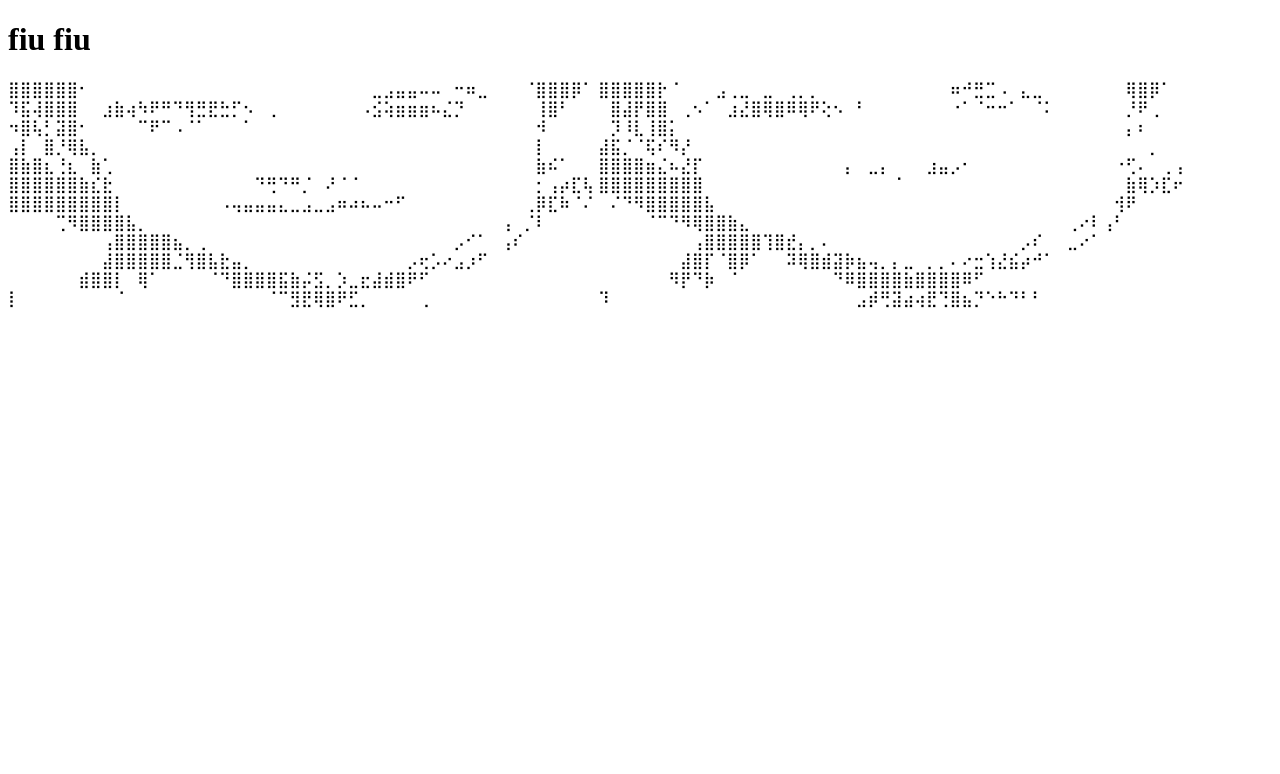
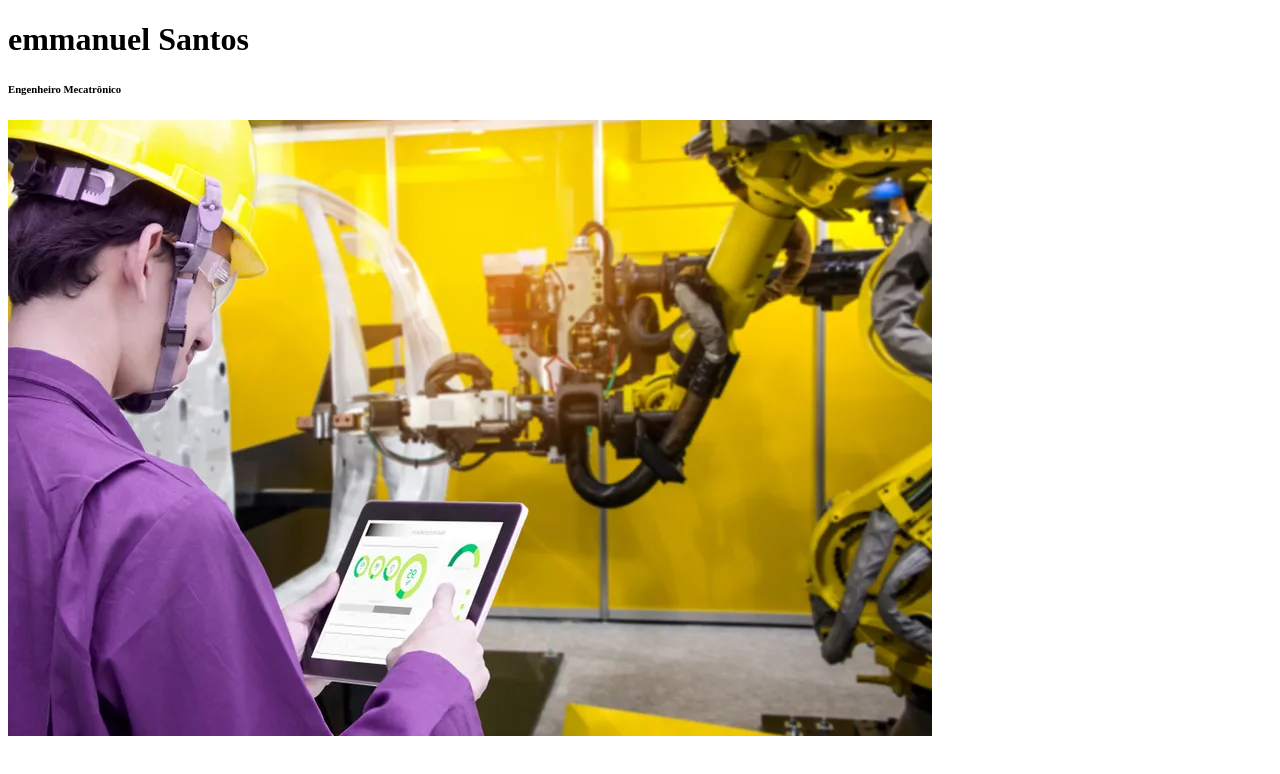
Before and after one commit to Emmano-KS/Emmano-KS.github.io, a plain HTML site: page index.html in a window 1280 px wide. Drawn offline with Linux system fonts and the light colour scheme.

Commit message:
Add files via upload

```diff
--- a/index.html
+++ b/index.html
@@ -6,30 +6,8 @@
     <title>Document</title>
 </head>
 <body>
-<h1> fiu fiu </h1>
-⣿⣿⣿⣿⣿⣿⠂⠀⠀⠀⠀⠀⠀⠀⠀⠀⠀⠀⠀⠀⠀⠀⠀⠀⠀⠀⠀⠀⠀⠀⠀⣀⣠⣤⣤⠤⠤⠀⠒⠶⣀⠀⠀⠀⠈⣿⣿⣿⡿⠁
-⣿⣿⣿⣿⣿⡗⠈⠀⠀⠀⣠⢀⣀⠀⣀⠀⢀⡀⡀⠀⠀⠀⠀⠀⠀⠀⠀⠀⠀⠀⠶⠚⣛⣉⠠⠀⣄⣀⠀⠀⠀⠀⠀⠀⠀⢿⣿⡿⠁⠀
-⠹⣯⢼⣿⣿⣿⠀⠀⣰⣷⢴⠳⠟⠛⠙⢻⣛⣟⣓⡋⠢⠀⢀⠀⠀⠀⠀⠀⠀⠀⠠⣪⢵⣶⣶⣶⠦⣌⡙⠀⠀⠀⠀⠀⠀⢸⣿⠃⠀⠀
-⠀⣿⣼⡟⣿⣿⠀⢀⠢⠁⠀⣰⣜⣿⢿⣿⠿⢿⠟⢕⠢⠀⠃⠀⠀⠀⠀⠀⠀⠀⠐⠁⠈⠒⠒⠁⠀⠈⠅⠀⠀⠀⠀⠀⠀⡘⠟⢀⠀⠀
-⠲⣿⢧⡃⣽⣿⠂⠀⠀⠀⠀⠉⠟⠉⠠⠈⠁⠀⠀⠀⠁⠀⠀⠀⠀⠀⠀⠀⠀⠀⠀⠀⠀⠀⠀⠀⠀⠀⠀⠀⠀⠀⠀⠀⠀⠺⠀⠀⠀⠀
-⠀⡹⠸⣇⢸⣿⡅⠀⠀⠀⠀⠀⠀⠀⠀⠀⠀⠀⠀⠀⠀⠀⠀⠀⠀⠀⠀⠀⠀⠀⠀⠀⠀⠀⠀⠀⠀⠀⠀⠀⠀⠀⠀⠀⠀⡄⠆⠀⠀⠀
-⢠⡇⠀⣿⡘⢿⣧⡀⠀⠀⠀⠀⠀⠀⠀⠀⠀⠀⠀⠀⠀⠀⠀⠀⠀⠀⠀⠀⠀⠀⠀⠀⠀⠀⠀⠀⠀⠀⠀⠀⠀⠀⠀⠀⠀⡇⠀⠀⠀⠀
-⣼⣯⡈⠈⢯⠎⠻⡜⠀⠀⠀⠀⠀⠀⠀⠀⠀⠀⠀⠀⠀⠀⠀⠀⠀⠀⠀⠀⠀⠀⠀⠀⠀⠀⠀⠀⠀⠀⠀⠀⠀⠀⠀⠀⠀⠀⠀⡀⠀⠀
-⣿⣷⣿⣆⢘⣆⠀⣷⢁⠀⠀⠀⠀⠀⠀⠀⠀⠀⠀⠀⠀⠀⠀⠀⠀⠀⠀⠀⠀⠀⠀⠀⠀⠀⠀⠀⠀⠀⠀⠀⠀⠀⠀⠀⠀⣷⠮⠁⠀⠀
-⣿⣿⣿⣿⣶⣌⠦⣜⡏⠀⠀⠀⠀⠀⠀⠀⠀⠀⠀⠀⠀⡄⠀⣀⡄⠀⠀⠀⣰⣤⡠⠂⠀⠀⠀⠀⠀⠀⠀⠀⠀⠀⠀⠀⠐⢋⠄⠀⢀⢠
-⣿⣿⣿⣿⣿⣿⣷⣎⣗⠀⠀⠀⠀⠀⠀⠀⠀⠀⠀⠀⠀⠙⢛⠙⠛⡈⠀⠜⠈⠈⠀⠀⠀⠀⠀⠀⠀⠀⠀⠀⠀⠀⠀⠀⠀⡂⢠⡴⣏⢧
-⣿⣿⣿⣿⣿⣿⣿⣿⣿⠀⠀⠀⠀⠀⠀⠀⠀⠀⠀⠀⠀⠀⠀⠀⠀⠈⠀⠀⠀⠀⠀⠀⠀⠀⠀⠀⠀⠀⠀⠀⠀⠀⠀⠀⠀⣷⢿⡱⣏⠖
-⣿⣿⣿⣿⣿⣿⣿⣿⣿⡇⠀⠀⠀⠀⠀⠀⠀⠀⠠⢤⣤⣤⣤⣄⣀⣠⣀⣠⠶⠴⠦⠤⠒⠋⠀⠀⠀⠀⠀⠀⠀⠀⠀⠀⢀⡿⣏⠷⠈⠌
-⠀⠌⠙⠻⣿⣿⣿⣿⣿⣧⠀⠀⠀⠀⠀⠀⠀⠀⠀⠀⠀⠀⠀⠀⠀⠀⠀⠀⠀⠀⠀⠀⠀⠀⠀⠀⠀⠀⠀⠀⠀⠀⠀⠀⢺⠟⠀⠀⠀⠀
-⠀⠀⠀⠀⢉⠻⣿⣿⣿⣿⣧⡀⠀⠀⠀⠀⠀⠀⠀⠀⠀⠀⠀⠀⠀⠀⠀⠀⠀⠀⠀⠀⠀⠀⠀⠀⠀⠀⠀⠀⠀⠀⢠⠀⡈⠇⠀⠀⠀⠀
-⠀⠀⠀⠀⠈⠉⠙⠻⢿⣿⣿⣷⣄⠀⠀⠀⠀⠀⠀⠀⠀⠀⠀⠀⠀⠀⠀⠀⠀⠀⠀⠀⠀⠀⠀⠀⠀⠀⠀⠀⢀⠔⠇⢠⠃⠀⠀⠀⠀⠀
-⠀⠀⠀⠀⠀⠀⠀⠀⢠⣿⣿⣿⣿⣿⣦⡀⢀⠀⠀⠀⠀⠀⠀⠀⠀⠀⠀⠀⠀⠀⠀⠀⠀⠀⠀⠀⠀⠀⡠⠊⠁⠀⢠⠎⠀⠀⠀⠀⠀⠀
-⠀⠀⠀⠀⠀⠀⠀⠀⢠⣿⣿⣿⣿⣿⢹⣿⣞⡄⡀⠄⠀⠀⠀⠀⠀⠀⠀⠀⠀⠀⠀⠀⠀⠀⠀⠀⡠⠎⠀⠀⣀⠔⠁⠀⠀⠀⠀⠀⠀⠀
-⠀⠀⠀⠀⠀⠀⠀⠀⣼⣿⣿⣿⣿⣿⣈⢻⣿⣧⣗⣤⡀⠀⠀⠀⠀⠀⠀⠀⠀⠀⠀⠀⠀⠀⡠⢖⡡⠔⣠⡰⠋⠀⠀⠀⠀⠀⠀⠀⠀⠀
-⠀⠀⠀⠀⠀⠀⠀⣼⣿⡏⠈⣿⡿⠁⠀⠀⠽⢿⣿⣾⣽⡷⣦⢤⡀⡄⣀⠀⡀⡀⠄⠔⣒⢱⣜⣮⡴⠚⠁⠀⠀⠀⠀⠀⠀⠀⠀⠀⠀⠀
-⠀⠀⠀⠀⠀⠀⣾⣿⣿⡇⠀⢿⠁⠀⠀⠀⠀⠈⠙⣿⣿⣿⣿⣯⣷⡬⣫⡀⡱⣀⣖⣼⣾⣿⠟⠋⠀⠀⠀⠀⠀⠀⠀⠀⠀⠀⠀⠀⠀⠀
-⠀⠀⠀⠀⠀⠀⠻⡟⠙⡷⠀⠈⠀⠀⠀⠀⠀⠀⠀⠀⠙⠿⣿⣿⣿⣿⣷⣿⣿⣿⣿⠿⠋⠀⠀⠀⠀⠀⠀⠀⠀⠀⠀⠀⠀⠀⠀⠀⠀⠀
-⡇⠀⠀⠀⠀⠀⠀⠀⠀⠈⠀⠀⠀⠀⠀⠀⠀⠀⠀⠀⠀⠀⠈⠉⣻⣟⢿⣿⠟⣋⡀⠀⠀⠀⠀⢀⠀⠀⠀⠀⠀⠀⠀⠀⠀⠀⠀⠀⠀⠀
-⠹⠀⠀⠀⠀⠀⠀⠀⠀⠀⠀⠀⠀⠀⠀⠀⠀⠀⠀⠀⠀⠀⣠⡾⢛⣽⣴⢴⣟⢙⣿⣦⡙⠑⠓⠙⠃⠃⠀⠀⠀⠀⠀⠀⠀⠀⠀⠀⠀⠀
+<h1>emmanuel Santos</h1>
+<h6>Engenheiro Mecatrônico</h6>
+<img src="Mecatrônica.jpeg" aH="Engenheiro Mecatrônico">
 </body>
 </html>
```
